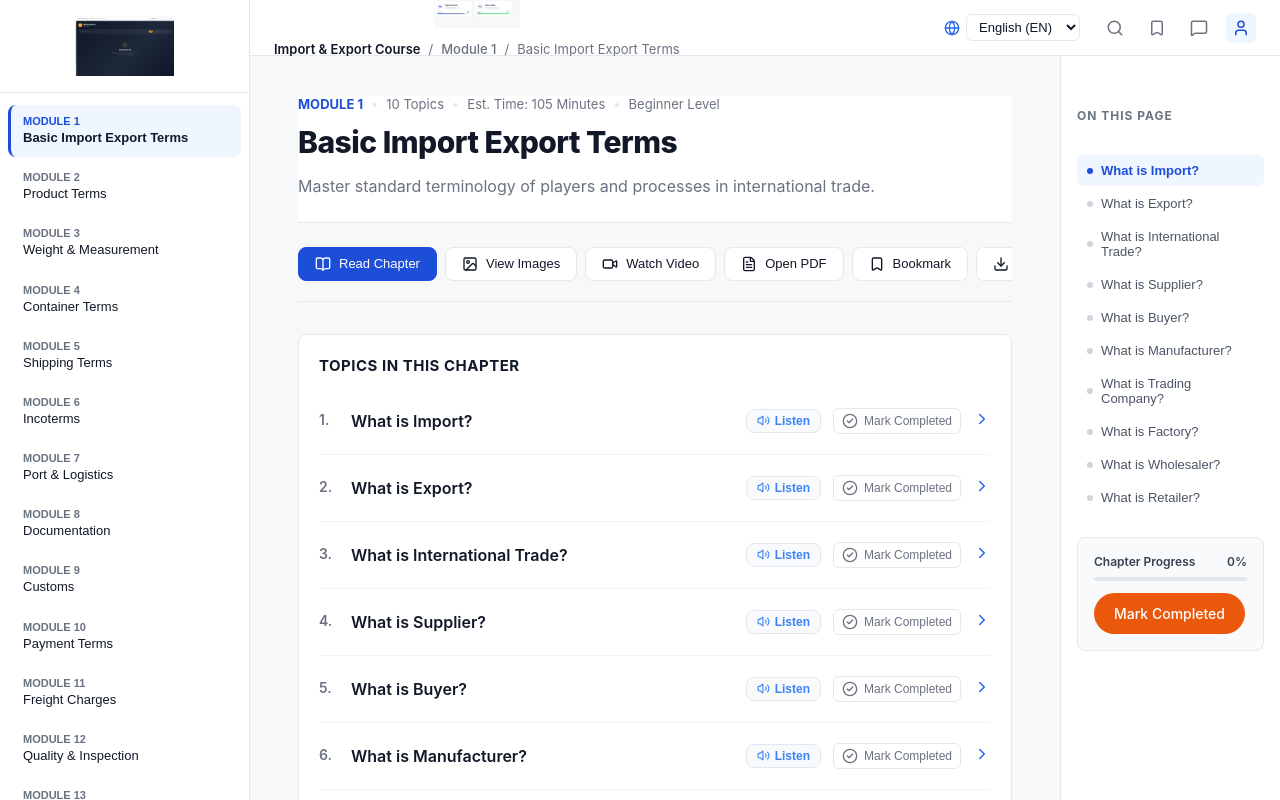
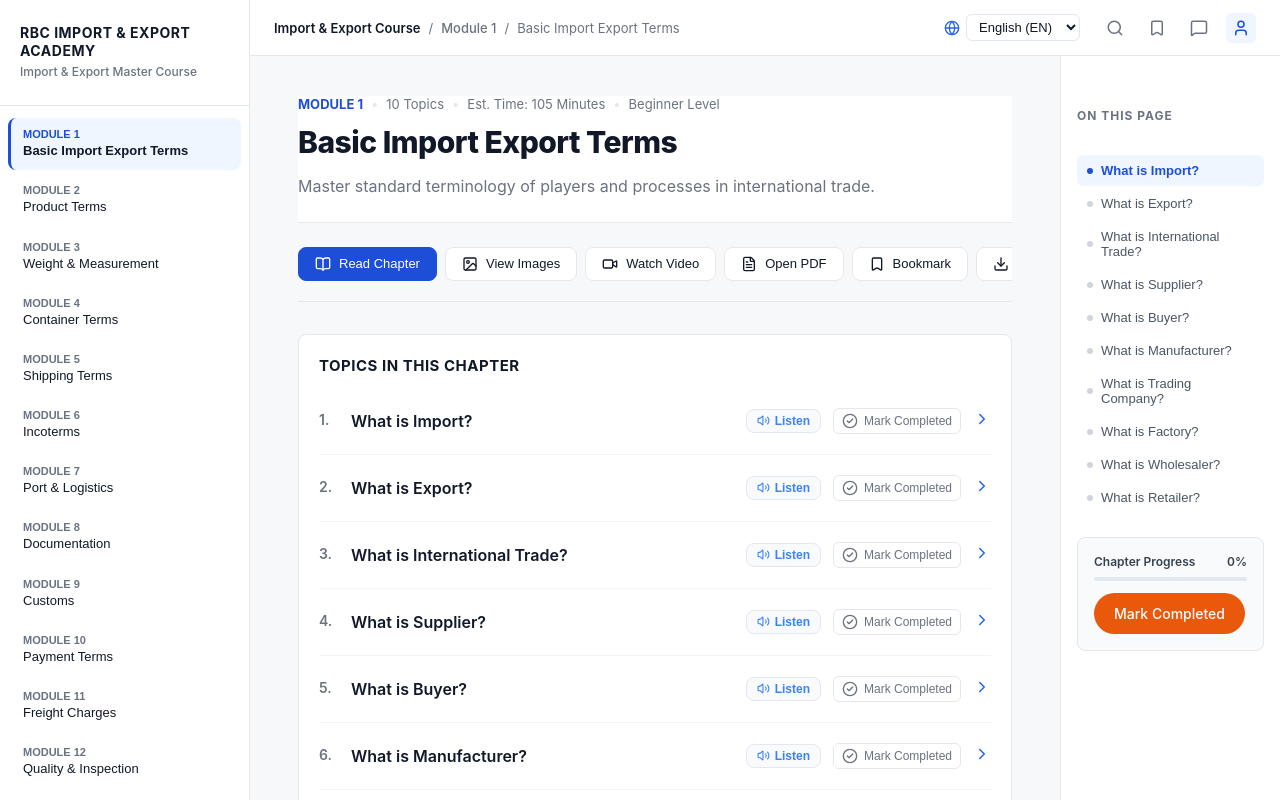
Before and after one commit to rbcimportandexport/EQUCATIONSYSTEM, a React (Vite) app: page / in a window 1280 px wide. Built offline with nearby package versions, Linux system fonts and the light colour scheme.

Commit message:
ALL LOGO ARE REMOVERD JO LOGO THA BHI NAHI

```diff
--- a/index.html
+++ b/index.html
@@ -2,7 +2,7 @@
 <html lang="en">
   <head>
     <meta charset="UTF-8" />
-    <link rel="icon" type="image/png" href="/logo_emblem.png" />
+    <link rel="icon" type="image/svg+xml" href="/favicon.svg" />
     <meta name="viewport" content="width=device-width, initial-scale=1.0" />
     <title>education-system-software</title>
   </head>
--- a/src/components/Sidebar.tsx
+++ b/src/components/Sidebar.tsx
@@ -1,6 +1,6 @@
 import React from 'react';
 import { useApp } from '../context/AppContext';
-import { translateModuleTitle } from '../utils/translator';
+import { translateModuleTitle, uiTranslations } from '../utils/translator';
 
 interface SidebarProps {
   isOpen?: boolean;
@@ -25,17 +25,9 @@ export const Sidebar: React.FC<SidebarProps> = ({ isOpen = false, onClose }) =>
   return (
     <aside className={`sidebar-redesign ${isOpen ? 'mobile-open' : ''}`}>
       {/* Top Section */}
-      <div className="sidebar-academy-header" style={{ display: 'flex', justifyContent: 'center', padding: '16px', borderBottom: '1px solid #E5E7EB' }}>
-        <img
-          src="/logo_full.png"
-          alt="RBC Academy"
-          style={{
-            maxWidth: '100%',
-            height: 'auto',
-            maxHeight: '60px',
-            objectFit: 'contain'
-          }}
-        />
+      <div className="sidebar-academy-header">
+        <h2 className="academy-title">{uiTranslations[language].academyTitle}</h2>
+        <h3 className="course-subtitle">{uiTranslations[language].courseSubtitle}</h3>
       </div>
 
       {/* Modules List Navigation */}
--- a/src/components/TopAppBar.tsx
+++ b/src/components/TopAppBar.tsx
@@ -39,23 +39,11 @@ export const TopAppBar: React.FC<TopAppBarProps> = ({ onMenuClick }) => {
 
   return (
     <header className="top-app-bar-redesign">
-      <div className="top-bar-left" style={{ display: 'flex', alignItems: 'center', gap: '12px' }}>
+      <div className="top-bar-left">
         {/* Mobile menu trigger */}
         <button className="mobile-menu-trigger-btn" onClick={onMenuClick}>
           <Menu size={20} />
         </button>
-
-        {/* RBC Emblem Logo */}
-        <img
-          src="/logo_emblem.png"
-          alt="RBC Logo"
-          style={{
-            height: '30px',
-            width: 'auto',
-            objectFit: 'contain',
-            borderRadius: '4px'
-          }}
-        />
 
         {/* Textbook Breadcrumb */}
         <div className="textbook-breadcrumbs">
```
